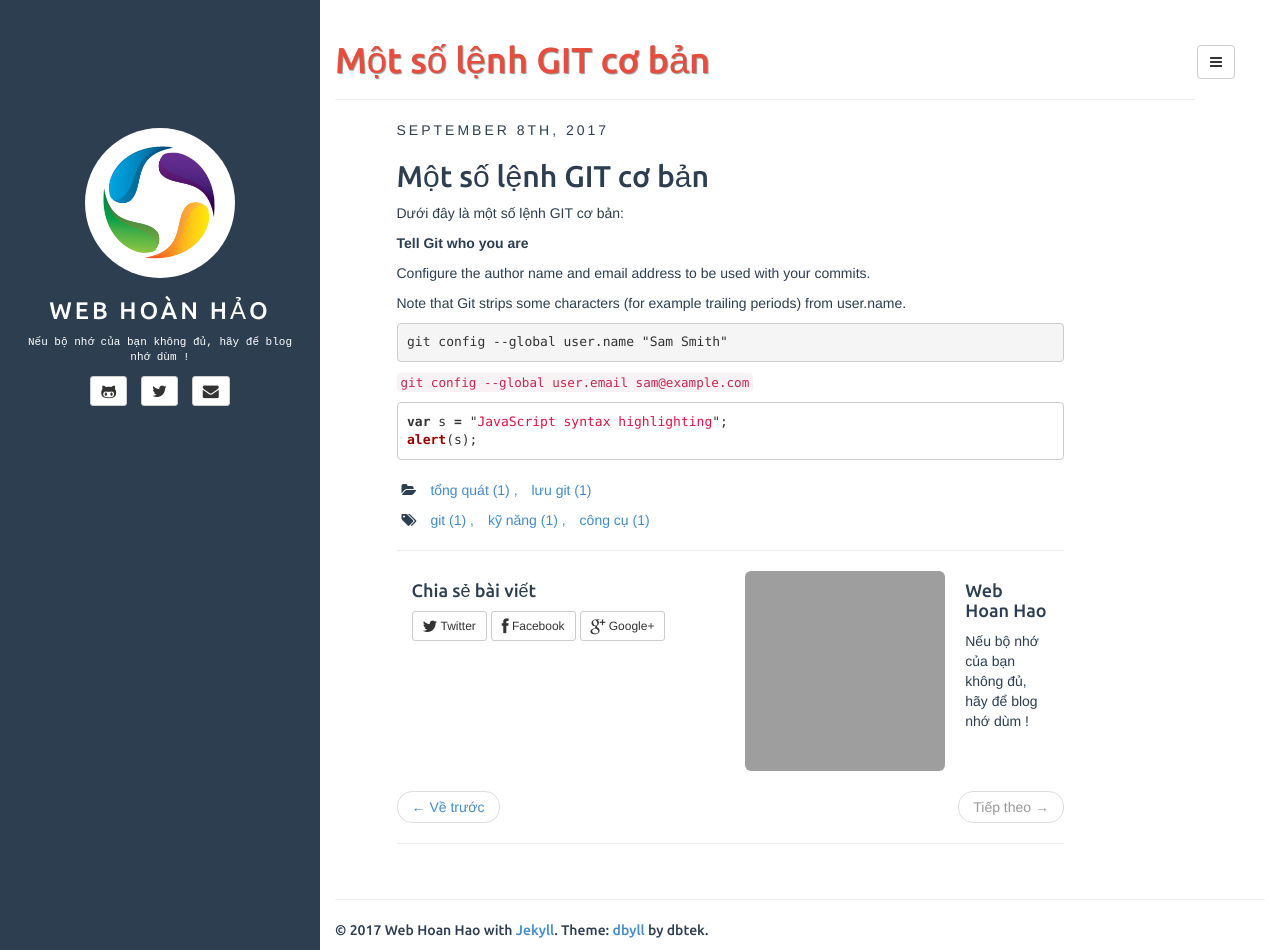
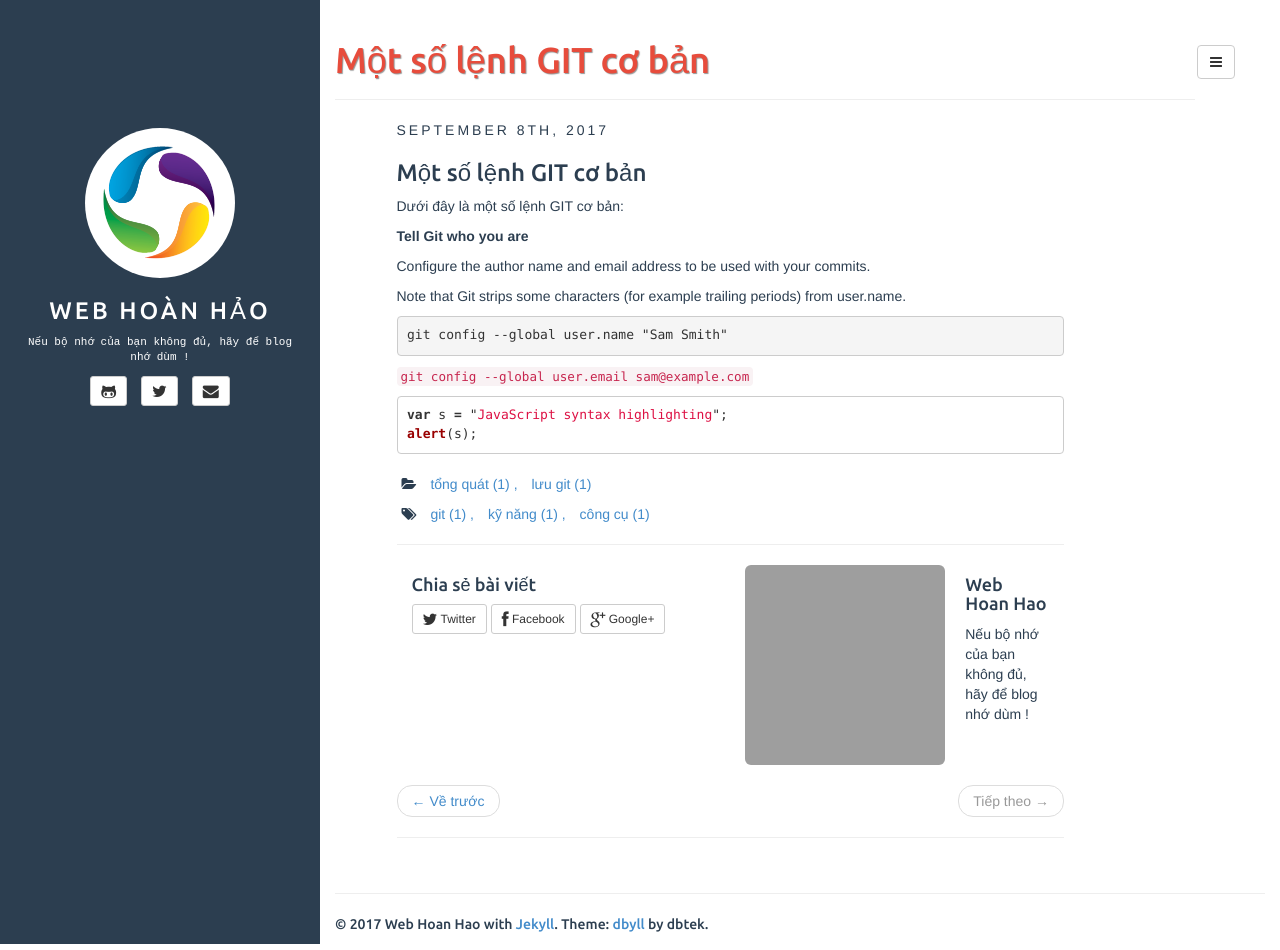
Before and after one commit to webhoanhao/webhoanhao.github.io, a Jekyll site: the page built from _posts/2017-09-08-huong-dan-su-dung-github-co-ban.md, in a window 1280 px wide and 950 px high. Built offline with Jekyll 4.4.1, drawn with Linux system fonts in a browser that asks for light colours; comment, search, counter and statistics services are not loaded; grey boxes are pictures that could not be loaded.

```diff
--- a/_posts/2017-09-08-huong-dan-su-dung-github-co-ban.md
+++ b/_posts/2017-09-08-huong-dan-su-dung-github-co-ban.md
@@ -7,8 +7,8 @@ fullview: true
 comments: true
 ---
 
-Một số lệnh GIT cơ bản
----
+### Một số lệnh GIT cơ bản
+
 
 Dưới đây là một số lệnh GIT cơ bản:
 
```
